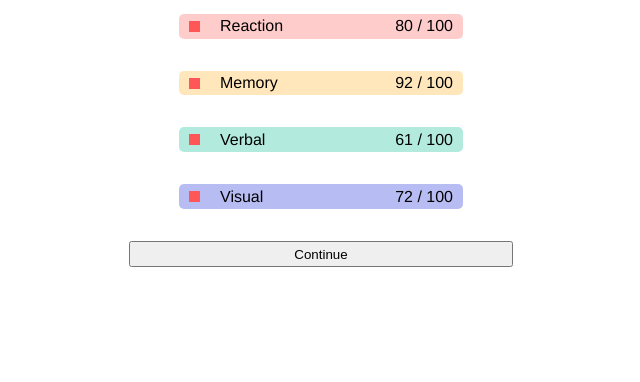
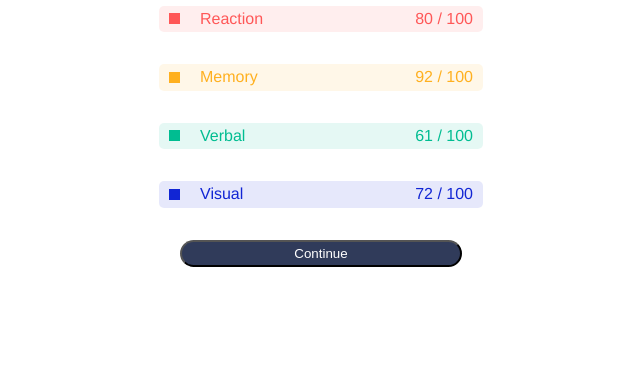
Before and after one commit to coreystone01/Summary-Component, a website built with Parcel: page index.html in a window 1280 px wide. Shown: the part 418-800 px from the top of the page, without its empty margins (319-959 px from the left). Built offline with nearby package versions, Linux system fonts and the light colour scheme; a web font is replaced by a local one.

Commit message:
create a button partial under components folder' Apply styles to button; Adjust the opacity of the summary-container backgrounds;

```diff
--- a/scss/abstracts/_variables.scss
+++ b/scss/abstracts/_variables.scss
@@ -5,13 +5,13 @@ $desktop-breakpoint: 1440px;
 
 // color variables
 $light-red: hsl(0, 100%, 67%);
-$light-red-background: hsla(0, 100%, 67%, 30%);
+$light-red-background: hsla(0, 100%, 67%, 10%);
 $orange-yellow: hsl(39, 100%, 56%);
-$orange-yellow-background: hsl(39, 100%, 56%, 30%);
+$orange-yellow-background: hsl(39, 100%, 56%, 10%);
 $teal: hsl(166, 100%, 37%);
-$teal-background: hsla(166, 100%, 37%, 30%);
+$teal-background: hsla(166, 100%, 37%, 10%);
 $cobalt-blue: hsl(234, 85%, 45%);
-$cobalt-blue-background: hsla(234, 85%, 45%, 30%);
+$cobalt-blue-background: hsla(234, 85%, 45%, 10%);
 
 // gradients
 $slate-blue-background: hsla(252, 100%, 67%);
--- /dev/null
+++ b/scss/components/_button.scss
@@ -0,0 +1,9 @@
+@use '/scss/abstracts/variables';
+
+button {
+    justify-self: center;
+    border-radius: 20px;
+    width: 22vw;
+    color: variables.$white;
+    background: variables.$dark-blue;
+}
--- a/scss/layout/_summary.scss
+++ b/scss/layout/_summary.scss
@@ -4,8 +4,13 @@
     grid-gap: 4vh;
     width: 30vw;
     height: 40vh;
-    border-radius: 30px;
+    border-radius: 5px;
     padding: 15px 0px 15px 0px;
+    color: variables.$dark-blue;
+
+    &__header{
+        margin: 10px 0 -20px 0;
+    }
 
     &__container__tagline{
         flex-grow: 1;
@@ -23,18 +28,18 @@
     align-items: center;
     display: flex;
     border-radius: 5px;
-    margin: 0px 50px 0 50px;
+    margin: 0px 30px;
 
     > svg   {
         height: 11px;
         width: 11px;
-        background: variables.$light-red;
         flex-grow: 0;
         margin: 0px 10px;
     }
 }
 
 [name=reaction] {
+    color: variables.$light-red;
     background-color: variables.$light-red-background;
 
    > svg    {
@@ -42,6 +47,7 @@
     }
 }
 [name=memory] {
+    color: variables.$orange-yellow;
     background-color: variables.$orange-yellow-background;
 
     > svg    {
@@ -49,6 +55,7 @@
     }
 }
 [name=verbal] {
+    color: variables.$teal;
     background-color: variables.$teal-background;
 
     > svg    {
@@ -56,6 +63,7 @@
     }
 }
 [name=visual] {
+    color: variables.$cobalt-blue;
     background-color: variables.$cobalt-blue-background;
 
     > svg    {
--- a/scss/style.scss
+++ b/scss/style.scss
@@ -6,3 +6,4 @@
 @use './pages/index';
 @use './layout/results';
 @use './layout/summary';
+@use './components/button';
```
